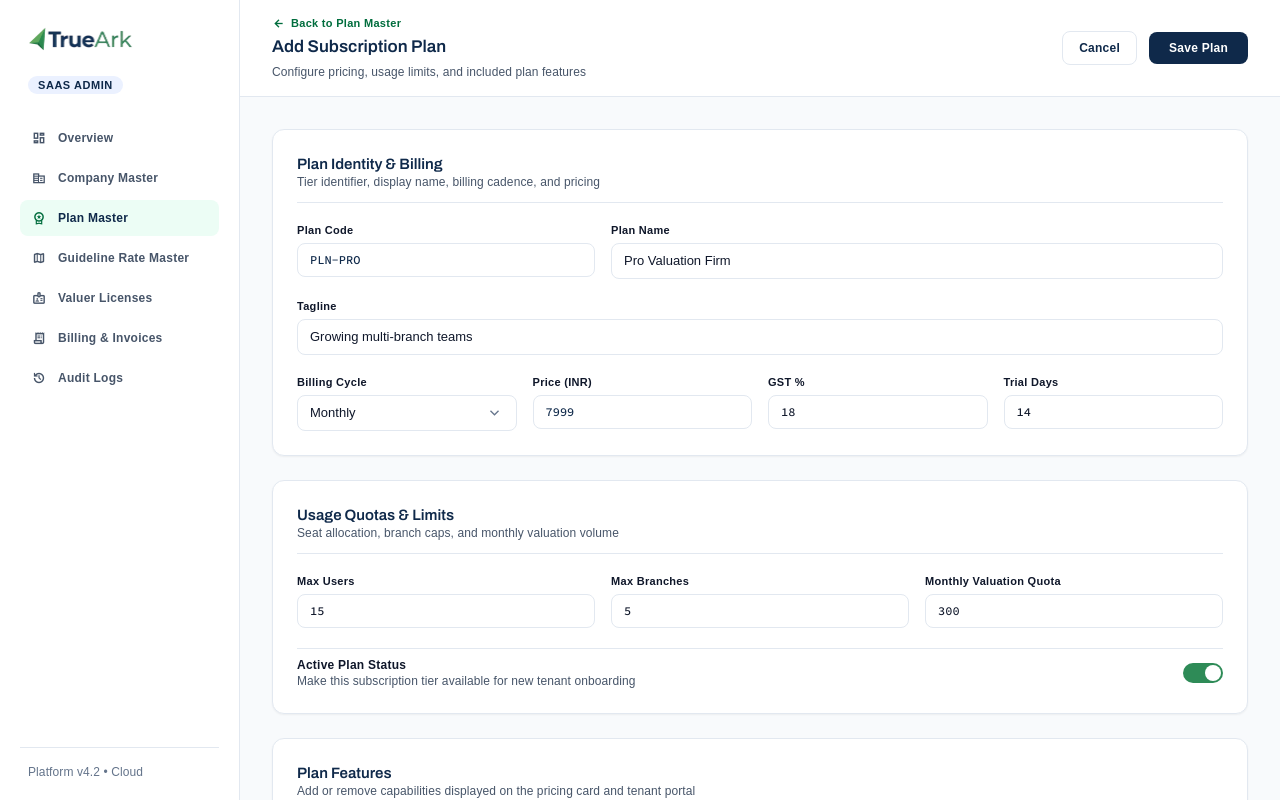
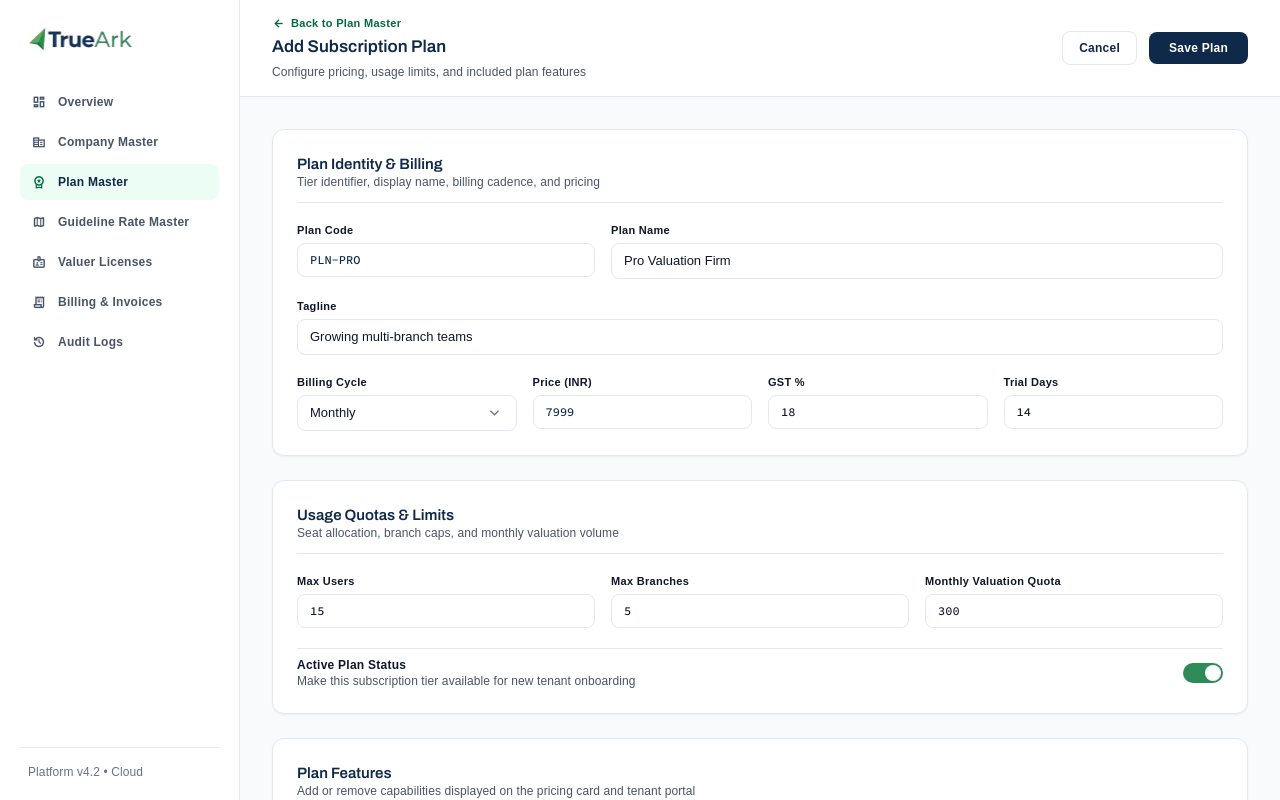
Before and after one commit to sanjaygac/True-ark-project, a React (Vite) app in the folder frontend/: page /saas-admin/plan-master/add in a window 1280 px wide. Built offline with nearby package versions, Linux system fonts and the light colour scheme; a web font is replaced by a local one.

Commit message:
Remove SAAS ADMIN pill badge from sidebar brand header

```diff
--- a/frontend/src/components/saas-admin/SaasAdminSidebar.jsx
+++ b/frontend/src/components/saas-admin/SaasAdminSidebar.jsx
@@ -34,8 +34,8 @@ export default function SaasAdminSidebar({ isOpen, onClose }) {
         `}
       >
         <div className="flex flex-col gap-6">
-          {/* Brand + SAAS ADMIN Pill */}
-          <div className="flex flex-col gap-3 px-2 pt-1">
+          {/* Brand Logo */}
+          <div className="px-2 pt-1">
             <div className="flex items-center justify-between">
               <Link
                 to="/saas-admin"
@@ -58,11 +58,6 @@ export default function SaasAdminSidebar({ isOpen, onClose }) {
               >
                 <span className="material-symbols-outlined text-[18px]">close</span>
               </button>
-            </div>
-            <div>
-              <span className="inline-flex items-center px-2.5 py-0.5 rounded-full bg-primary-container text-on-primary-container font-label text-label-sm tracking-wider">
-                SAAS ADMIN
-              </span>
             </div>
           </div>
 
```
